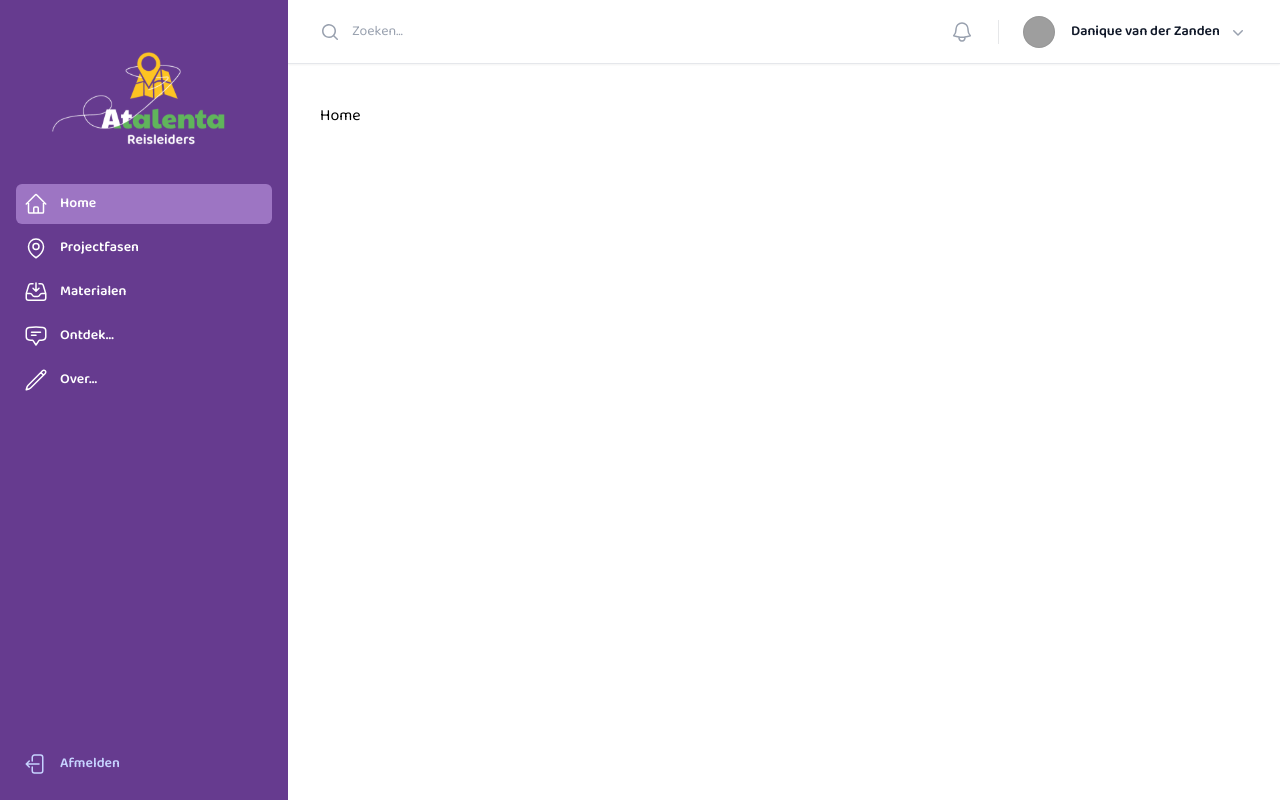
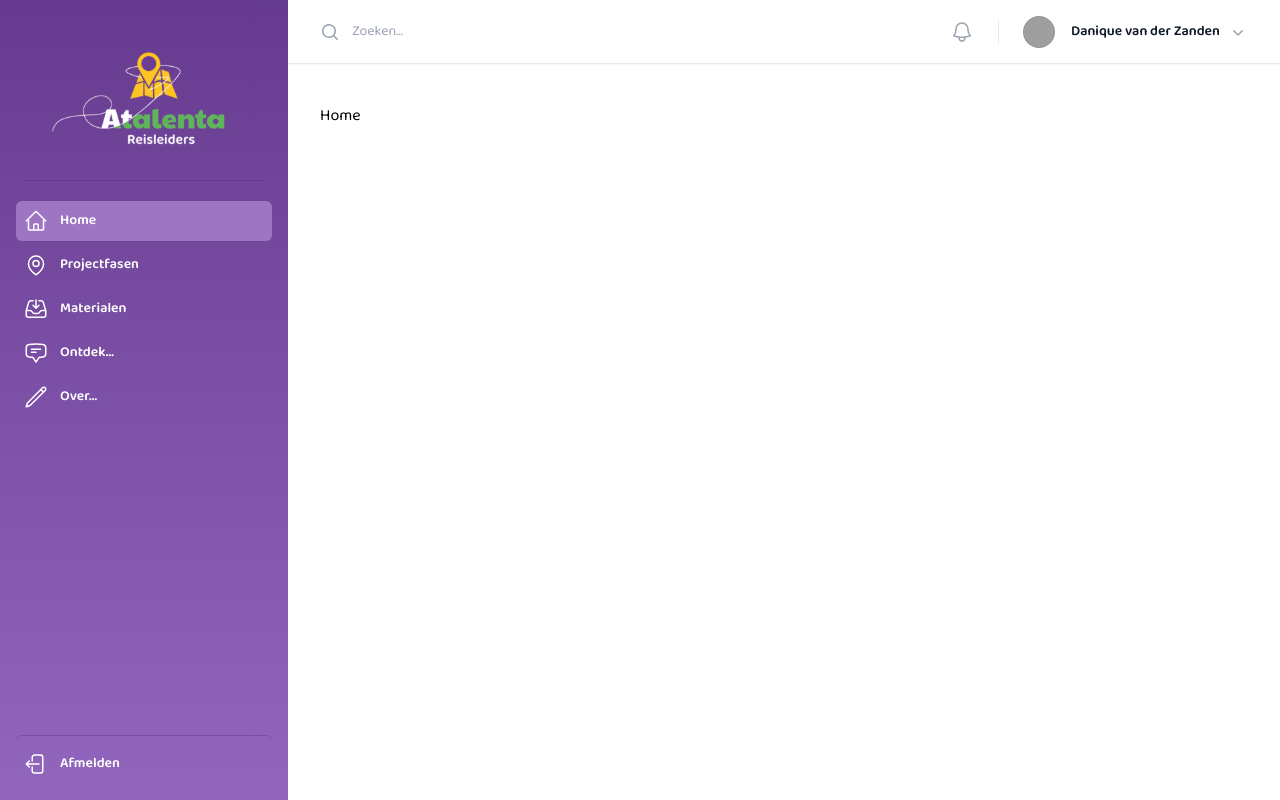
Before and after one commit to Daniquevdzanden/reisleiders, a Next.js app: page /home in a window 1280 px wide. Built offline with nearby package versions, Linux system fonts and the light colour scheme; grey boxes are pictures that could not be loaded.

Commit message:
Styling sidenavigatie

```diff
--- a/components/Sidenav.js
+++ b/components/Sidenav.js
@@ -98,15 +98,21 @@ export default function Sidenav({ children }) {
             </TransitionChild>
 
             {/* Sidebar component, swap this element with another sidebar if you like */}
-            <div className="relative flex grow flex-col gap-y-5 overflow-y-auto bg-atalenta-paars px-6 pb-4">
-              <div className="flex items-center justify-center pt-10">
-                <Image
-                  alt="Atalenta"
-                  src="/logo.svg"
-                  width={32}
-                  height={32}
-                  className="h-auto w-40"
-                />
+            <div className="relative flex grow flex-col gap-y-5 overflow-y-auto bg-gradient-to-b from-[#663B8F] to-[#9366BE] px-6 pb-4">
+              <div className="flex items-center justify-center pt-10 border-b-1 border-[#663B8F] pb-4">
+                <Link
+                  href="/home"
+                  aria-label="Ga naar home"
+                  onClick={() => setSidebarOpen(false)}
+                >
+                  <Image
+                    alt="Atalenta"
+                    src="/logo.svg"
+                    width={37}
+                    height={37}
+                    className="h-auto w-48 cursor-pointer"
+                  />
+                </Link>
               </div>
               <nav className="flex flex-1 flex-col">
                 <ul role="list" className="flex flex-1 flex-col gap-y-7">
@@ -116,6 +122,7 @@ export default function Sidenav({ children }) {
                         <li key={item.name}>
                           <Link
                             href={item.href}
+                            onClick={() => setSidebarOpen(false)}
                             className={classNames(
                               isCurrent(item.href)
                                 ? "bg-[#9D75C3] text-white"
@@ -136,11 +143,12 @@ export default function Sidenav({ children }) {
                   <li className="mt-auto">
                     <Link
                       href="/login"
-                      className="group -mx-2 flex gap-x-3 rounded-md p-2 text-sm/6 font-semibold text-indigo-200 hover:bg-atalenta-paars hover:text-white"
+                      className="group -mx-2 flex gap-x-3 rounded-md p-2 text-sm/6 font-semibold text-white hover:bg-[#D6B7F5]/30 active:bg-[#9D75C3] border-t border-[#663B8F]/50 pt-4"
                     >
                       <ArrowRightStartOnRectangleIcon
                         aria-hidden="true"
-                        className="size-6 shrink-0 text-indigo-200 group-hover:text-white"
+                        onClick={() => setSidebarOpen(false)}
+                        className="size-6 shrink-0 text-white group-hover:text-white"
                       />
                       Afmelden
                     </Link>
@@ -155,15 +163,17 @@ export default function Sidenav({ children }) {
       {/* Static sidebar for desktop */}
       <div className="hidden lg:fixed lg:inset-y-0 lg:z-50 lg:flex lg:w-72 lg:flex-col">
         {/* Sidebar component, swap this element with another sidebar if you like */}
-        <div className="relative flex grow flex-col gap-y-5 overflow-y-auto bg-atalenta-paars px-6 pb-4">
-          <div className="flex items-center justify-center pt-10">
-            <Image
-              alt="Atalenta"
-              src="/logo.svg"
-              width={32}
-              height={32}
-              className="h-auto w-48"
-            />
+        <div className="relative flex grow flex-col gap-y-5 overflow-y-auto bg-gradient-to-b from-[#663B8F] to-[#9366BE] px-6 pb-4">
+          <div className="flex items-center justify-center pt-10 border-b-1 border-[#663B8F] pb-4">
+            <Link href="/home" aria-label="Ga naar home">
+              <Image
+                alt="Atalenta"
+                src="/logo.svg"
+                width={37}
+                height={37}
+                className="h-auto w-48 cursor-pointer"
+              />
+            </Link>
           </div>
           <nav className="flex flex-1 flex-col">
             <ul role="list" className="flex flex-1 flex-col gap-y-7">
@@ -193,11 +203,11 @@ export default function Sidenav({ children }) {
               <li className="mt-auto">
                 <Link
                   href="/login"
-                  className="group -mx-2 flex gap-x-3 rounded-md p-2 text-sm/6 font-semibold text-indigo-200 hover:bg-atalenta-paars hover:text-white"
+                  className="group -mx-2 flex gap-x-3 rounded-md p-2 text-sm/6 font-semibold text-white hover:bg-[#D6B7F5]/30 active:bg-[#9D75C3] border-t border-[#663B8F]/50 pt-4"
                 >
                   <ArrowLeftStartOnRectangleIcon
                     aria-hidden="true"
-                    className="size-6 shrink-0 text-indigo-200 group-hover:text-white"
+                    className="size-6 shrink-0 text-white group-hover:text-white"
                   />
                   Afmelden
                 </Link>
```
